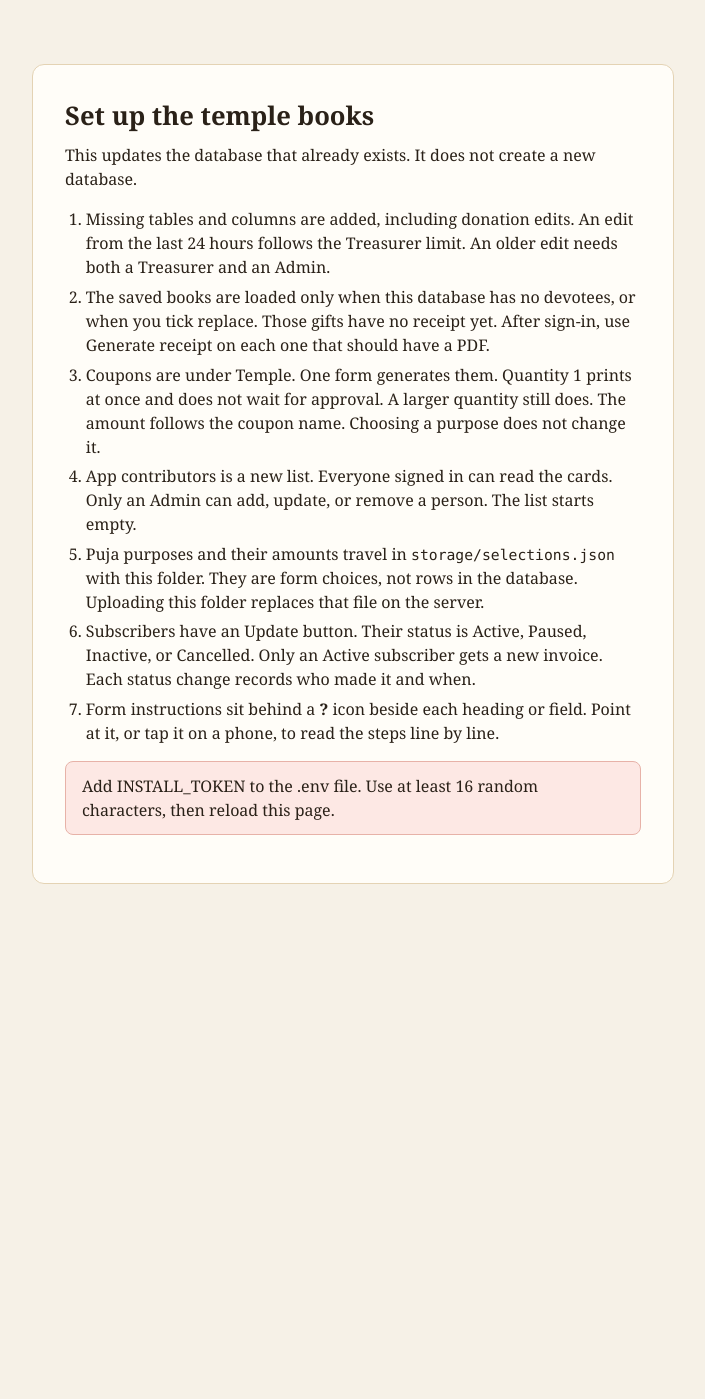
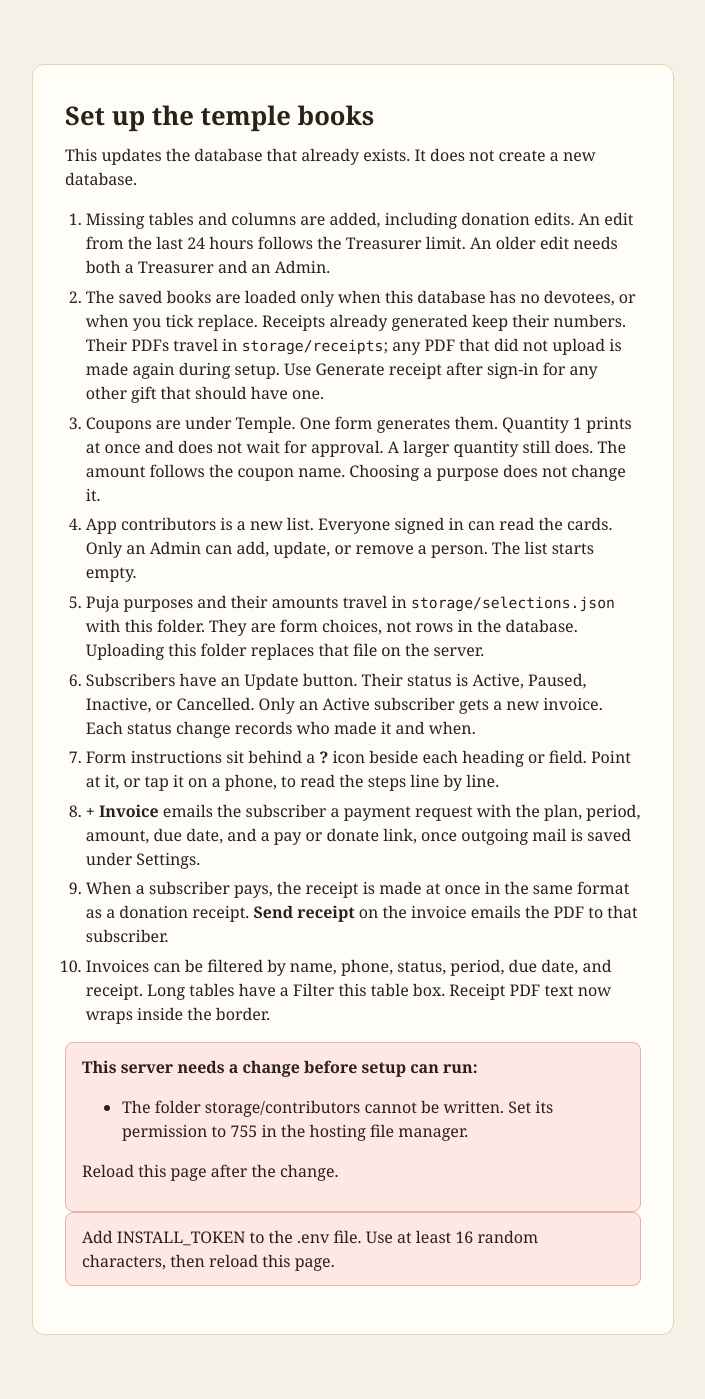
Before and after one commit to rakeshrajena/jt-temple-blr, a PHP site: page /jt_blr/php/install.php in a window 1280 px wide. Shown: the whole page, without its empty margins (287-992 px from the left). Before the commit the page ends 884 px from the top, so only its background shows below. Run offline with PHP 8.4, Linux system fonts and the light colour scheme; some libraries are stand-ins or nearby versions.

Commit message:
Filter added

```diff
--- a/php/includes/db.php
+++ b/php/includes/db.php
@@ -242,6 +242,7 @@ function install_into(PDO $pdo, bool $replaceBooks = false, ?string $snapshotPat
     $snapshot = is_file($snapshotPath);
     if ($snapshot && ($replaceBooks || demo_data_is_pending($pdo))) {
         import_books_snapshot($pdo, $snapshotPath);
+        backfill_receipt_pdfs($pdo);
         $imported = true;
     } elseif (demo_data_is_pending($pdo)) {
         Seed::run($pdo);
--- a/php/includes/install_check.php
+++ b/php/includes/install_check.php
@@ -44,10 +44,54 @@ function compare_database_shapes(array $expected, array $actual): array
     return $differences;
 }
 
+const INSTALL_MIN_PHP = '8.1.0';
+const INSTALL_REQUIRED_EXTENSIONS = ['pdo_mysql', 'mbstring', 'zlib', 'json', 'openssl', 'simplexml', 'dom'];
+const INSTALL_WRITABLE_DIRS = ['storage/receipts', 'storage/logs', 'storage/uploads', 'storage/coupons', 'storage/vouchers', 'storage/brand', 'storage/invitations', 'storage/contributors', 'storage/install'];
+
+/** @return array{php: string, extensions: list<string>, writable: array<string, bool>} */
+function install_server_facts(): array
+{
+    $writable = [];
+    foreach (INSTALL_WRITABLE_DIRS as $dir) {
+        $path = APP_ROOT . '/' . $dir;
+        $writable[$dir] = is_dir($path) && is_writable($path);
+    }
+    return [
+        'php' => PHP_VERSION,
+        'extensions' => array_map('strtolower', get_loaded_extensions()),
+        'writable' => $writable,
+    ];
+}
+
+/**
+ * Lists what the hosting server lacks, each with what to change.
+ *
+ * @param array{php: string, extensions: list<string>, writable: array<string, bool>} $facts
+ * @return list<string>
+ */
+function install_requirement_problems(array $facts): array
+{
+    $problems = [];
+    if (version_compare($facts['php'], INSTALL_MIN_PHP, '<')) {
+        $problems[] = 'PHP 8.1 or newer is needed; this server runs ' . $facts['php'] . '. Choose a newer PHP version in the hosting control panel.';
+    }
+    foreach (INSTALL_REQUIRED_EXTENSIONS as $extension) {
+        if (!in_array($extension, $facts['extensions'], true)) {
+            $problems[] = 'The PHP extension ' . $extension . ' is missing. Turn it on in the hosting control panel under PHP extensions.';
+        }
+    }
+    foreach ($facts['writable'] as $dir => $ok) {
+        if (!$ok) {
+            $problems[] = 'The folder ' . $dir . ' cannot be written. Set its permission to 755 in the hosting file manager.';
+        }
+    }
+    return $problems;
+}
+
 /**
  * Counts what a books copy holds without loading it.
  *
- * @return array{rows: int, tables: int, saved_at: int}|null Null when the copy is missing or unreadable.
+ * @return array{rows: int, tables: int, receipts: int, saved_at: int}|null Null when the copy is missing or unreadable.
  */
 function books_snapshot_summary(string $path): ?array
 {
@@ -59,6 +103,7 @@ function books_snapshot_summary(string $path): ?array
         return null;
     }
     $rows = 0;
+    $receipts = 0;
     $tables = [];
     try {
         while (($line = fgets($handle)) !== false) {
@@ -72,12 +117,17 @@ function books_snapshot_summary(string $path): ?array
             }
             $tables[$payload['table']] = true;
             $rows += count($payload['rows']);
+            if ($payload['table'] === 'donations') {
+                foreach ($payload['rows'] as $row) {
+                    $receipts += is_array($row) && (int) ($row['receipt_generated'] ?? 0) === 1 ? 1 : 0;
+                }
+            }
         }
     } finally {
         fclose($handle);
     }
     clearstatcache(true, $path);
-    return ['rows' => $rows, 'tables' => count($tables), 'saved_at' => (int) filemtime($path)];
+    return ['rows' => $rows, 'tables' => count($tables), 'receipts' => $receipts, 'saved_at' => (int) filemtime($path)];
 }
 
 function install_check_database_name(string $live): ?string
--- a/php/install.php
+++ b/php/install.php
@@ -1,12 +1,19 @@
 <?php
 declare(strict_types=1);
+
+if (PHP_VERSION_ID < 80100) {
+    header('Content-Type: text/plain; charset=utf-8', true, 500);
+    echo 'PHP 8.1 or newer is needed; this server runs ' . PHP_VERSION . ". Choose PHP 8.2 in the hosting control panel (cPanel, Select PHP Version), then reload this page.\n";
+    exit;
+}
 
 require __DIR__ . '/includes/bootstrap.php';
 
 header('Cache-Control: private, no-store');
 header('X-Robots-Tag: noindex');
 
-$ready = db_config_error() === null && strlen(env_value('INSTALL_TOKEN')) >= 16;
+$serverProblems = install_requirement_problems(install_server_facts());
+$ready = $serverProblems === [] && db_config_error() === null && strlen(env_value('INSTALL_TOKEN')) >= 16;
 $result = null;
 $error = db_config_error();
 $booksSummary = books_snapshot_summary(books_snapshot_path());
@@ -81,13 +88,27 @@ if (($_SERVER['REQUEST_METHOD'] ?? 'GET') === 'POST' && $ready) {
   <p>This updates the database that already exists. It does not create a new database.</p>
   <ol>
     <li>Missing tables and columns are added, including donation edits. An edit from the last 24 hours follows the Treasurer limit. An older edit needs both a Treasurer and an Admin.</li>
-    <li>The saved books are loaded only when this database has no devotees, or when you tick replace. Those gifts have no receipt yet. After sign-in, use Generate receipt on each one that should have a PDF.</li>
+    <li>The saved books are loaded only when this database has no devotees, or when you tick replace. Receipts already generated keep their numbers. Their PDFs travel in <code>storage/receipts</code>; any PDF that did not upload is made again during setup. Use Generate receipt after sign-in for any other gift that should have one.</li>
     <li>Coupons are under Temple. One form generates them. Quantity 1 prints at once and does not wait for approval. A larger quantity still does. The amount follows the coupon name. Choosing a purpose does not change it.</li>
     <li>App contributors is a new list. Everyone signed in can read the cards. Only an Admin can add, update, or remove a person. The list starts empty.</li>
     <li>Puja purposes and their amounts travel in <code>storage/selections.json</code> with this folder. They are form choices, not rows in the database. Uploading this folder replaces that file on the server.</li>
     <li>Subscribers have an Update button. Their status is Active, Paused, Inactive, or Cancelled. Only an Active subscriber gets a new invoice. Each status change records who made it and when.</li>
     <li>Form instructions sit behind a <strong>?</strong> icon beside each heading or field. Point at it, or tap it on a phone, to read the steps line by line.</li>
+    <li><strong>+ Invoice</strong> emails the subscriber a payment request with the plan, period, amount, due date, and a pay or donate link, once outgoing mail is saved under Settings.</li>
+    <li>When a subscriber pays, the receipt is made at once in the same format as a donation receipt. <strong>Send receipt</strong> on the invoice emails the PDF to that subscriber.</li>
+    <li>Invoices can be filtered by name, phone, status, period, due date, and receipt. Long tables have a Filter this table box. Receipt PDF text now wraps inside the border.</li>
   </ol>
+  <?php if ($serverProblems !== []): ?>
+    <div class="error">
+      <p><strong>This server needs a change before setup can run:</strong></p>
+      <ul>
+        <?php foreach ($serverProblems as $problem): ?>
+        <li><?= e($problem) ?></li>
+        <?php endforeach; ?>
+      </ul>
+      <p>Reload this page after the change.</p>
+    </div>
+  <?php endif; ?>
   <?php if ($error !== null): ?>
     <p class="error"><?= e($error) ?></p>
   <?php endif; ?>
@@ -95,7 +116,7 @@ if (($_SERVER['REQUEST_METHOD'] ?? 'GET') === 'POST' && $ready) {
     <div class="ok">
       <p><strong><?= e(DB_NAME) ?></strong> on <?= e(DB_HOST) ?> has <?= e((string) $result['tables']) ?> tables, <?= e((string) $result['users']) ?> users, and <?= e((string) $result['donors']) ?> devotees.</p>
       <p><?php if ($result['imported']): ?>
-        The saved books from this copy were loaded, including devotees, gifts, stock, expenses, coupons, invitations, subscribers with their status history, and settings. Open Donations and use Generate receipt for any gift that should have one. Coupons are under Temple. Puja purposes and their amounts are already in this folder’s form choices.
+        The saved books from this copy were loaded, including devotees, gifts, stock, expenses, coupons, invitations, subscribers with their status history and invoices, receipts, and settings. Missing receipt PDFs were made again. Open Donations and use Generate receipt for any other gift that should have one. Coupons are under Temple. Puja purposes and their amounts are already in this folder’s form choices.
       <?php elseif ($result['seeded']): ?>
         Demo data was loaded because this copy had no saved books and the database had no devotees yet.
       <?php else: ?>
@@ -106,7 +127,7 @@ if (($_SERVER['REQUEST_METHOD'] ?? 'GET') === 'POST' && $ready) {
   <?php elseif ($ready): ?>
     <p>Target database: <strong><?= e(DB_NAME) ?></strong> on <?= e(DB_HOST) ?>.</p>
     <?php if ($booksReady): ?>
-      <p>A saved copy of the books is included: <?= e(number_format($booksSummary['rows'])) ?> rows across <?= e((string) $booksSummary['tables']) ?> tables, saved <?= e(date('j M Y, g:i a', $booksSummary['saved_at'])) ?>. The gifts in that copy have no receipt generated yet. <?php if ($existingDonors === 0): ?>It will be loaded because this database has no devotees yet.<?php else: ?>This database already has devotees. Tick the box below to replace them with this copy. Leave it unticked and only the new tables and columns are added.<?php endif; ?> Form choices, including each puja purpose and its amount, are already in <code>storage/selections.json</code> and do not depend on that tick.</p>
+      <p>A saved copy of the books is included: <?= e(number_format($booksSummary['rows'])) ?> rows from <?= e((string) $booksSummary['tables']) ?> tables with data, saved <?= e(date('j M Y, g:i a', $booksSummary['saved_at'])) ?>. <?= $booksSummary['receipts'] === 0 ? 'No gift in that copy has a receipt yet.' : e(number_format($booksSummary['receipts'])) . ($booksSummary['receipts'] === 1 ? ' gift has' : ' gifts have') . ' a generated receipt; the rest have none yet.' ?> <?php if ($existingDonors === 0): ?>It will be loaded because this database has no devotees yet.<?php else: ?>This database already has devotees. Tick the box below to replace them with this copy. Leave it unticked and only the new tables and columns are added.<?php endif; ?> Form choices, including each puja purpose and its amount, are already in <code>storage/selections.json</code> and do not depend on that tick.</p>
     <?php else: ?>
       <p>No readable saved books were found with this copy. An empty database will get the demo devotees instead.</p>
     <?php endif; ?>
```
Also changed, not shown: FEATURES.md (+1 -0 lines), docs/USER-GUIDE.md (+9 -2 lines), php/tests/install_check_test.php (+23 -1 lines).
